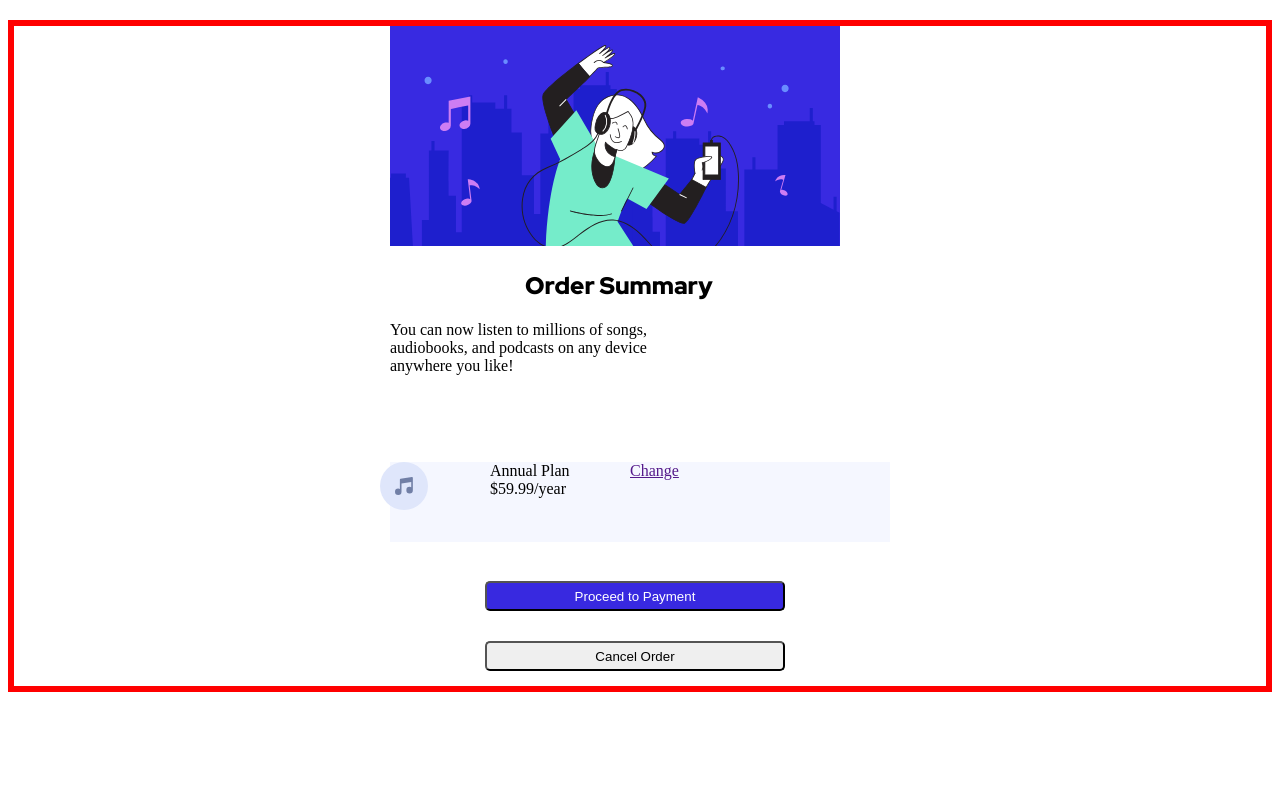
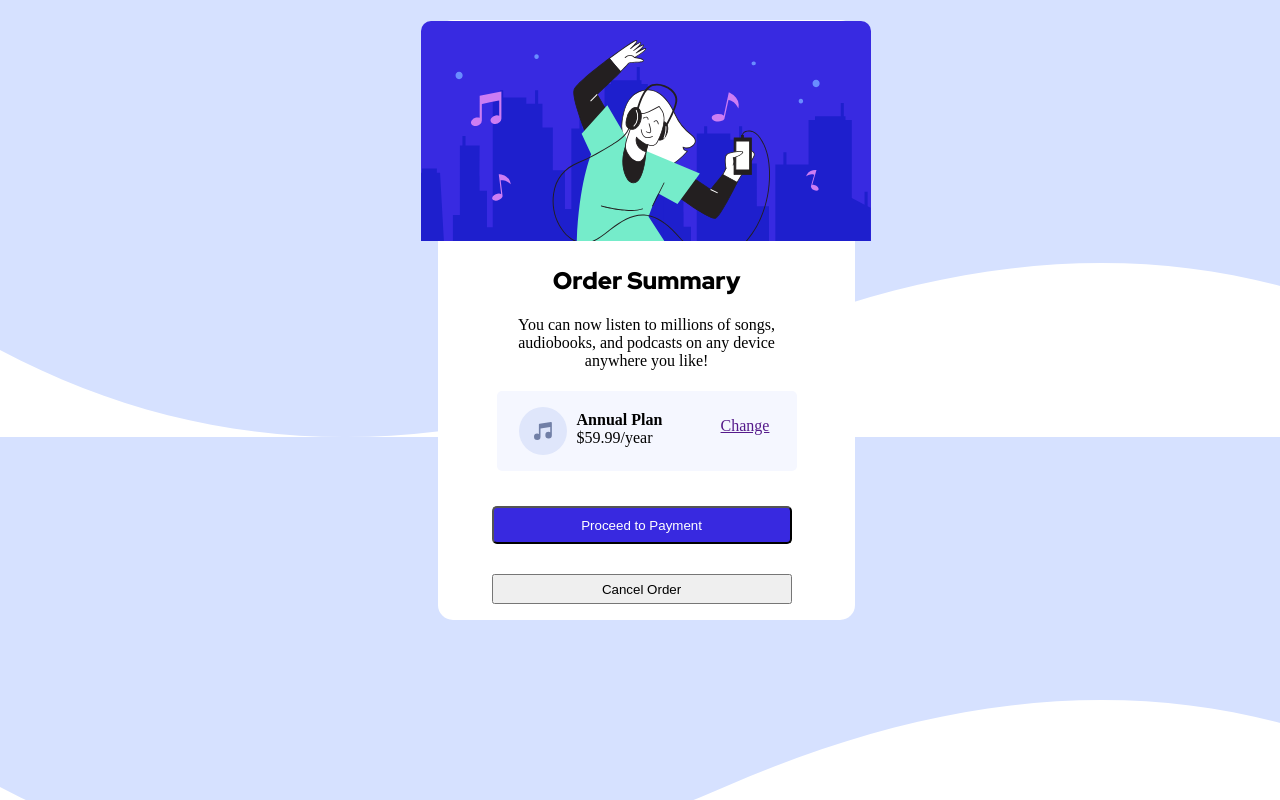
Before and after one commit to RocioQuigua/first-challenge-order-summary, a plain HTML site: page index.html in a window 1280 px wide. Drawn offline with Linux system fonts and the light colour scheme.

Commit message:
feat:(update desktop)

```diff
--- a/index.css
+++ b/index.css
@@ -1,38 +1,57 @@
 .html {
   font-family: 'Red Hat Display', sans-serif;
+}
+.general {
   background-image: url(./images/pattern-background-desktop.svg);
 }
 .contenedor {
+  background-color: white;
   display: grid;
   grid-template-columns: 500px;
-  grid-template-rows: 280px 100px 100px;
+  grid-template-rows: 280px 50px 80px;
   grid-auto-flow: row;
   place-content: center;
   gap: 20px;
   margin-top: 20px;
-  border: 6px solid red;
+  margin-left: 430px;
+  width: 33%;
+  height: 600px;
+  border-radius: 15px;
+}
+.imagen {
+  border-radius: 10px 10px 0px 0px;
+  margin-left: 24px;
 }
 .title {
   font-family: 'Red Hat Display', sans-serif;
   font-weight: 900;
-  margin-left: 135px;
+  text-align: center;
 }
 .parrafo {
   font-weight: 500;
+  text-align: center;
 }
 .contenido {
   background-color: hsl(225, 100%, 98%);
   display: grid;
-  grid-template-columns: 100px 100px 300px;
+  grid-template-columns: 60px 100px 100px;
   grid-template-rows: 80px;
   place-content: center;
   gap: 10px;
+  border-radius: 5px;
+  width: 60%;
+  margin-left: 100px;
 }
 .icono {
-
+  margin-top: 16px;
+  margin-left: 12px;
+}
+.plan {
+  margin-top: 20px;
 }
 .cambio {
-  margin-left: 30px;
+  margin-top: 26px;
+  margin-left: 34px;
 }
 .item-1 {
   grid-row-start: 1;
@@ -51,11 +70,10 @@
   color: white;
   border-radius: 5px;
   width: 60%;
-  height: 30px;
+  height: 38px;
   margin: 15px 0px 15px 95px;
 }
 .button-secundary {
-  border-radius: 5px;
   width: 60%;
   height: 30px;
   margin: 15px 0px 15px 95px;
--- a/index.html
+++ b/index.html
@@ -10,19 +10,21 @@
     @import url('https://fonts.googleapis.com/css2?family=Red+Hat+Display:ital,wght@0,700;0,900;1,500&display=swap');
     </style>
 </head>
-<body>
+<body class="general">
   <section class="contenedor">
     <div class="item-1">
-      <img src="./images/illustration-hero.svg" alt="Imagen de una chica escuchando música">
+      <img class="imagen" src="./images/illustration-hero.svg" alt="Imagen de una chica escuchando música">
       <h1 class="title">Order Summary</h1>
       <p class="parrafo">You can now listen to millions of songs, <br> audiobooks, and podcasts on any device <br> anywhere you like!</p>
     </div>
     <div class="item-2">
-      <p class="contenido">
+      <div class="contenido">
         <img class="icono" src="./images/icon-music.svg" alt="Icono de música">
-        Annual Plan  $59.99/year
+        <p class="plan"> <strong> Annual Plan</strong>
+          $59.99/year
+        </p>
         <a class="cambio" href="">Change</a>
-      </p>
+      </div>
     </div>
     <div class="item-3">
       <button class="button-primary">Proceed to Payment</button>
```
